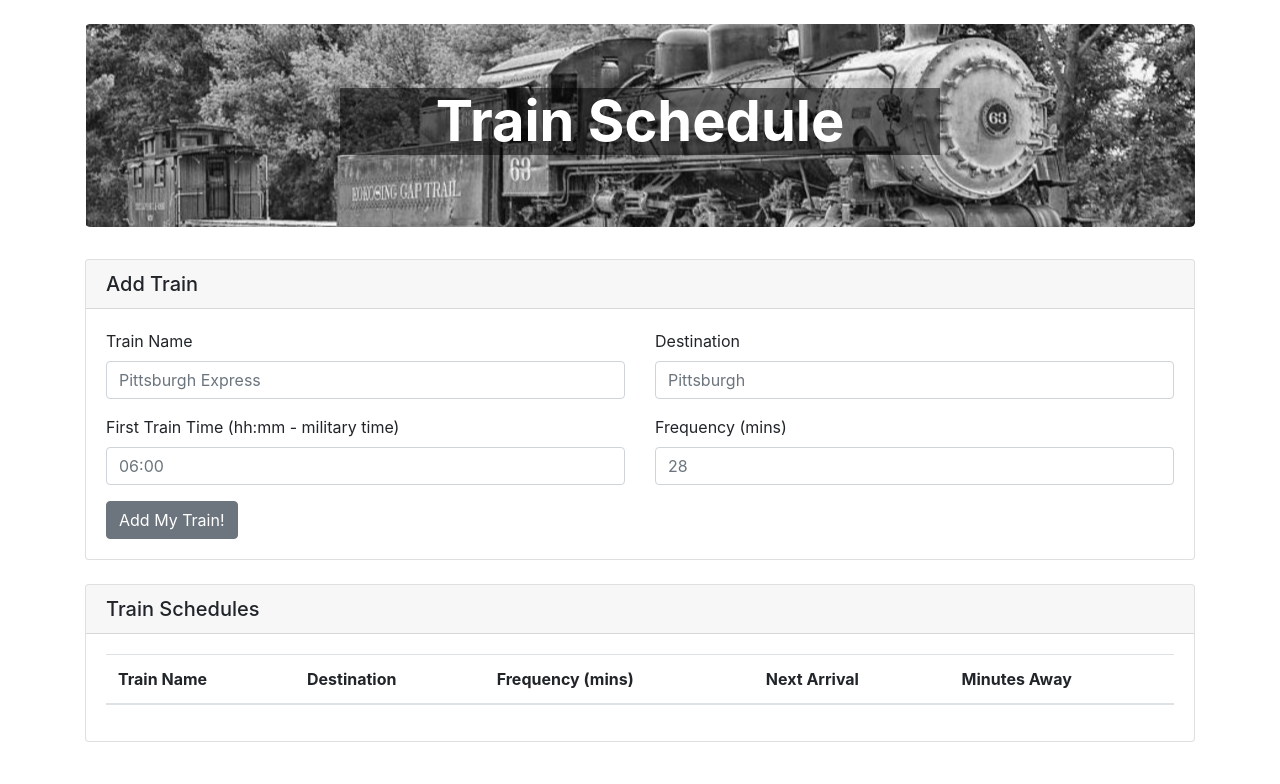
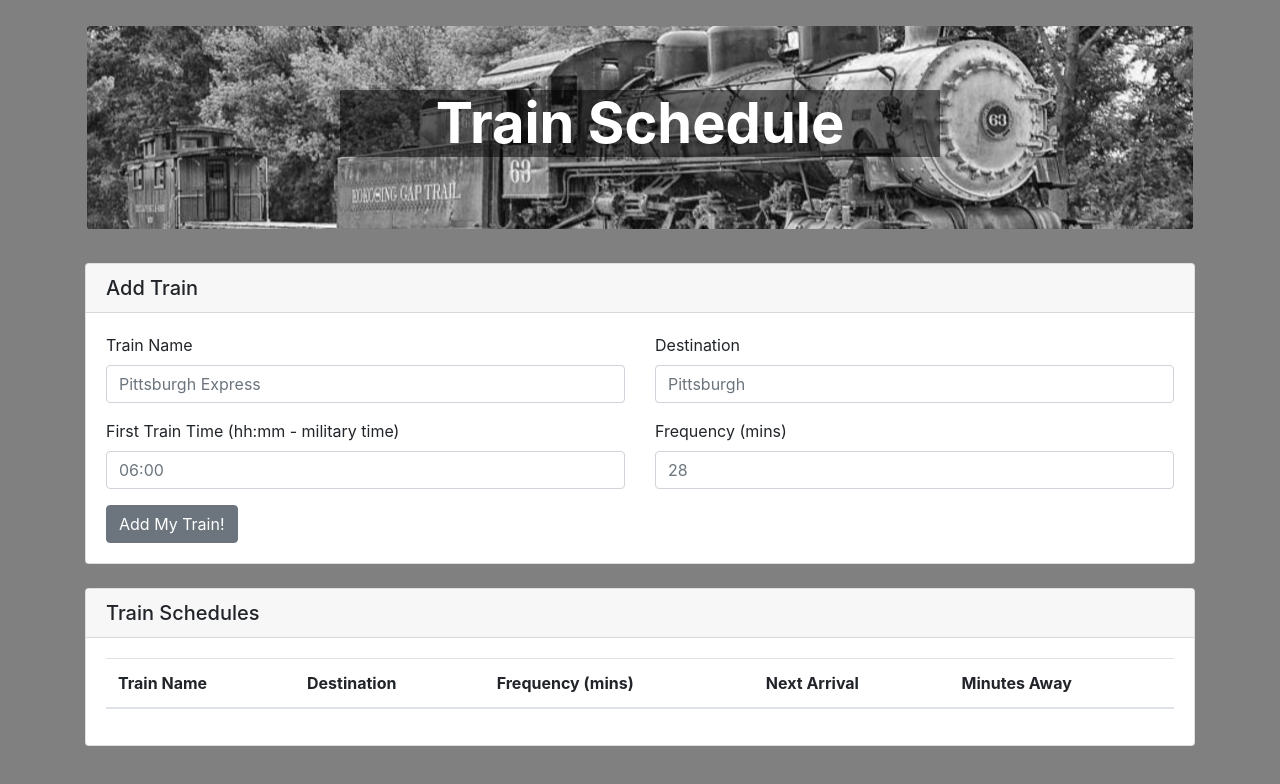
Before and after one commit to geoffreygo/Train-Schedule, a plain HTML site: page index.html in a window 1280 px wide. Drawn offline with nearby package versions, Linux system fonts and the light colour scheme; no server answers.

Commit message:
minor changes, new background

```diff
--- a/assets/css/style.css
+++ b/assets/css/style.css
@@ -1,8 +1,12 @@
+body {
+    background-color: gray;
+}
+
 div.jumbotron {
     background-image: url(../images/vintage-train.jpg);
     background-repeat: no-repeat;
     background-position: center;
-    background-color: rgba(0,0,0,0.5);
+    border: 2px solid gray;
 }
 
 div.transbox {
```
